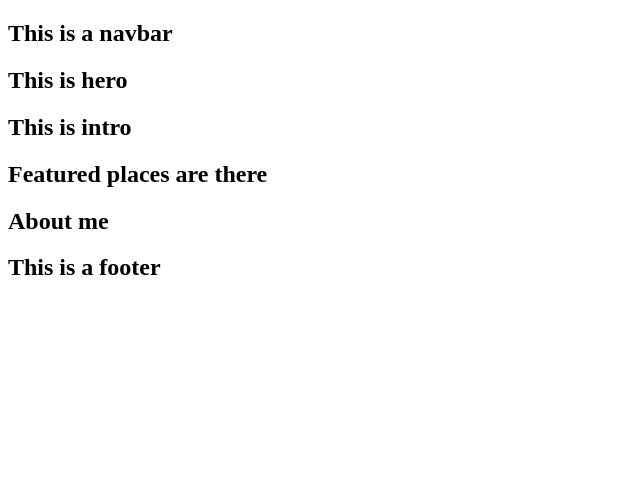
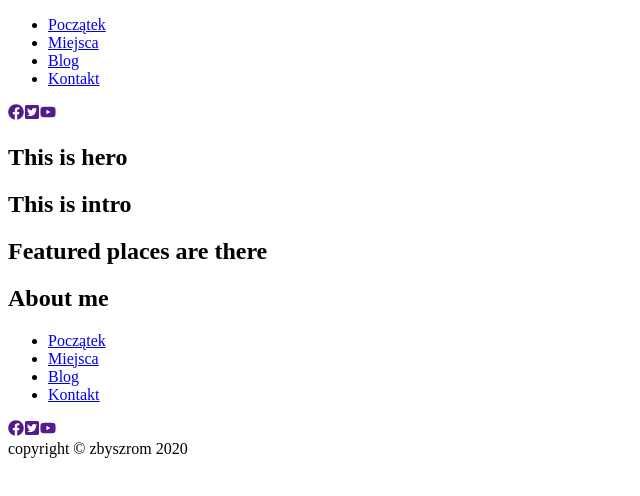
Before and after one commit to zbyszrom/my-travels, a Gatsby site: page / in a window 1280 px wide. Shown: the whole page, without its empty margins (0-640 px from the left). Built offline with nearby package versions, Linux system fonts and the light colour scheme; Gatsby itself is replaced by a stand-in of ours.

Commit message:
navbar & footer

```diff
--- a/package.json
+++ b/package.json
@@ -19,6 +19,7 @@
     "react": "^16.12.0",
     "react-dom": "^16.12.0",
     "react-helmet": "^5.2.1",
+    "react-icons": "^3.9.0",
     "styled-components": "^5.0.0"
   },
   "devDependencies": {
--- a/src/components/footer.js
+++ b/src/components/footer.js
@@ -1,10 +1,41 @@
 import React from 'react'
+import {Link} from 'gatsby'
+import links from '../constants/links'
+import icons from '../constants/social-icons'
 
  const Footer = () => {
     return (
-        <div>
-          <h2>This is a footer</h2>
-        </div>
+        <footer>
+          <ul>
+            {
+              links.map((link)=>{
+                return(
+                <li>
+                  <Link to={link.path}>{link.text}</Link>
+                  </li>
+                )
+              }
+              )
+              }
+          </ul>
+          <div>
+            {
+              icons.map((icon)=>{
+                return(
+                <a href={icon.url}
+                target="_blank"
+                rel="noopener noreferrer">
+                {icon.icon}</a>
+                )
+              }
+
+              )
+            }
+          </div>
+          <div>
+            copyright &copy; zbyszrom {new Date().getFullYear()}
+          </div>
+        </footer>
     )
 }
 export default Footer
--- a/src/components/navbar.js
+++ b/src/components/navbar.js
@@ -1,10 +1,39 @@
 import React from 'react'
+import {Link} from 'gatsby'
+import links from '../constants/links'
+import icons from '../constants/social-icons'
 
  const NavBar = () => {
     return (
-        <div>
-          <h2>This is a navbar</h2>
-        </div>
+        <nav>
+          <ul>
+            {
+              links.map((link)=>{
+                return(
+                <li>
+                  <Link to={link.path}>{link.text}</Link>
+                  </li>
+                )
+              }
+              )
+              }
+          </ul>
+          <div>
+            {
+              icons.map((icon)=>{
+                return(
+                <a href={icon.url}
+                target="_blank"
+                rel="noopener noreferrer">
+                {icon.icon}</a>
+                )
+              }
+
+              )
+            }
+          </div>
+
+        </nav>
     )
 }
 export default NavBar
--- a/src/constants/links.js
+++ b/src/constants/links.js
@@ -0,0 +1,20 @@
+export default [
+
+{
+    path: '/',
+    text: 'Początek'
+},
+{
+    path: '/places',
+    text: 'Miejsca'
+},
+{
+    path: '/blog',
+    text: 'Blog'
+},
+{
+    path: '/contact',
+    text: 'Kontakt'
+}
+
+]
--- a/src/constants/social-icons.js
+++ b/src/constants/social-icons.js
@@ -0,0 +1,18 @@
+import React from 'react'
+import {FaFacebook, FaTwitterSquare, FaYoutube } from "react-icons/fa"
+
+export default [
+    {
+        icon: <FaFacebook />,
+        url: ''
+    },
+    {
+        icon: <FaTwitterSquare />,
+        url: ''
+    },
+    {
+        icon: <FaYoutube />,
+        url: ''
+    }
+
+]
--- a/src/pages/index.js
+++ b/src/pages/index.js
@@ -1,5 +1,5 @@
 import React from "react"
-import { Link } from "gatsby"
+//import { Link } from "gatsby"
 import Layout from "../components/layout"
 import Hero from "../components/hero"
 import Intro from "../components/intro"
```
Also changed, not shown: src/pages/blog.js (+14 -0 lines), src/pages/contact.js (+11 -0 lines), src/pages/places.js (+11 -0 lines), 1 other file.
